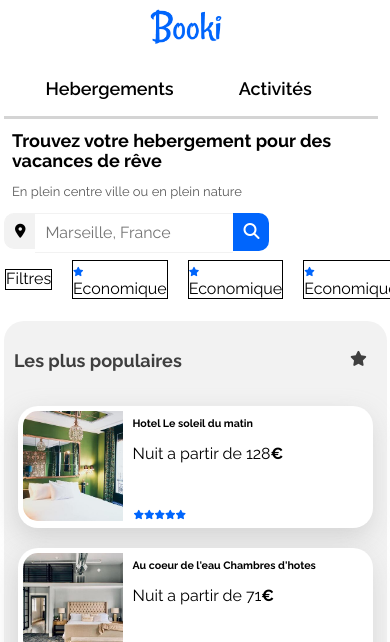
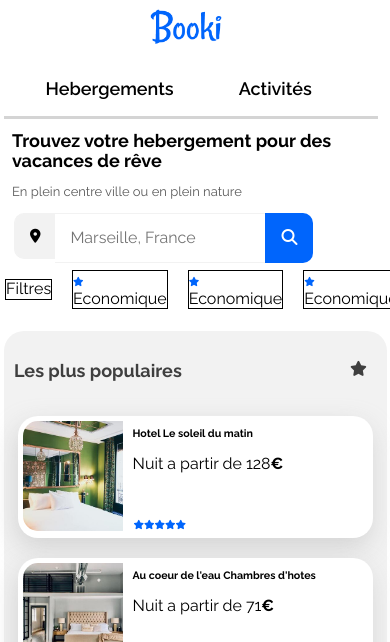
Before and after one commit to Tiago-Bertoldo/project_booki, a plain HTML site: page index.html in a window 390 px wide. Shown: the top 642 px of the page. Drawn offline with Linux system fonts and the light colour scheme.

Commit message:
act_recherche

```diff
--- a/css/resposive.css
+++ b/css/resposive.css
@@ -52,16 +52,7 @@
         border-bottom: 2px solid #0065FC;
     }
 
-    .recherche-boxer button{
-        padding: 10px;
-        border: none;
-        background-color: #0065FC;
-        color: white;
-        font-weight: 700;
-        border-radius: 0px 10px 10px 0px ;
-        float: right;
 
-    }
 
 
 
@@ -83,6 +74,22 @@
 
     .recherche-article input {
         min-width: 60%;
+
+    }
+
+.recherche-boxer {
+    margin-left: 10px;
+
+}
+
+    .recherche-boxer button{
+        padding: 16px;
+        border: none;
+        background-color: #0065FC;
+        color: white;
+        font-weight: 700;
+        border-radius: 0px 10px 10px 0px ;
+        float: right;
 
     }
 
--- a/css/style.css
+++ b/css/style.css
@@ -92,7 +92,8 @@ body {
 }
 .recherche-boxer {
     float: left;
-
+    display: flex;
+    flex-direction: row;
 }
 
 
@@ -102,21 +103,22 @@ body {
     border-radius: 10px 0px 0  10px ;
     border-right: none;
     text-align: center;
-    padding: 10px;
+    padding: 15px;
     font-size:  14px;
     background-color: #F2F2F2;
 }
 
 .recherche-boxer input {
-    padding: 10px;
+    padding: 15px;
     border: none;
     border-top: 1px solid #F2F2F2;
     border-bottom: 1px solid #F2F2F2;
+    width: 180px;
 }
 
 
 .recherche-boxer .normal-btn {
-    padding: 10px;
+    height: 46px;
     border: none;
     background-color: #0065FC;
     color: white;
```
